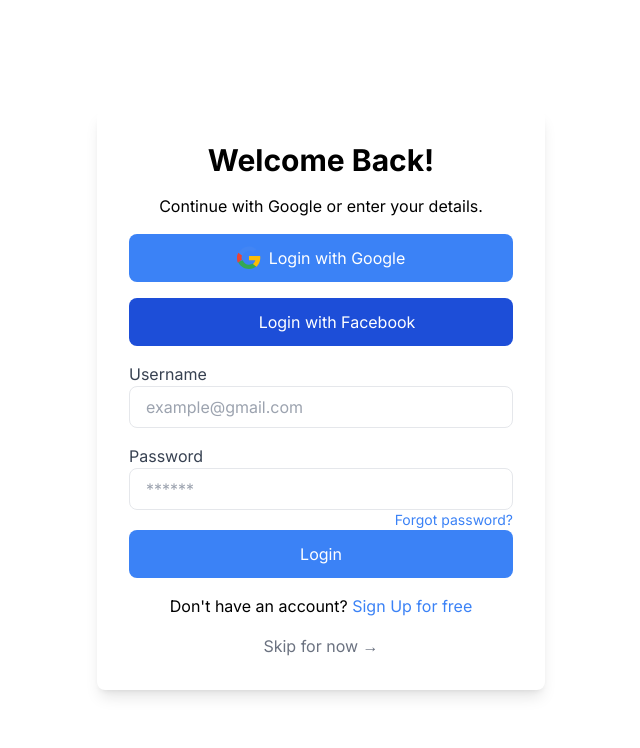
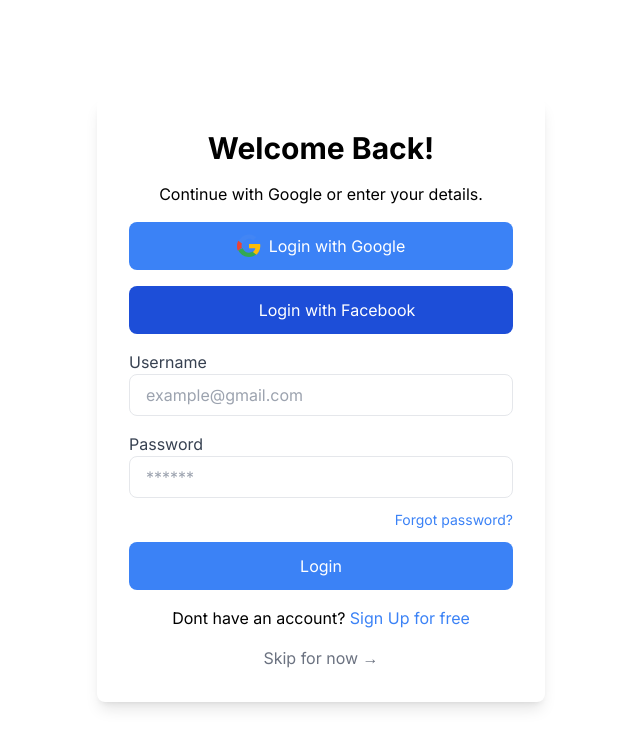
Before and after one commit to wissionaxis/wissionaxis, a Next.js app: page /register in a window 1280 px wide. Shown: the top 748 px of the page, without its empty margins (319-959 px from the left). Built offline with nearby package versions, Linux system fonts and the light colour scheme.

Commit message:
updatded register page

```diff
--- a/app/(sites)/register/page.tsx
+++ b/app/(sites)/register/page.tsx
@@ -1,3 +1,4 @@
+import Link from 'next/link';
 import React from 'react';
 
 const LoginPage = () => {
@@ -31,13 +32,13 @@
             <div className="mb-4">
               <label className="block text-gray-700">Password</label>
               <input type="password" placeholder="******" className="w-full px-4 py-2 border rounded-lg focus:outline-none focus:ring-2 focus:ring-blue-500" />
-              <a href="#" className="text-blue-500 text-sm float-right">Forgot password?</a>
+              <Link href="#" className="text-blue-500 text-sm float-right my-3">Forgot password?</Link>
             </div>
             <button className="w-full bg-blue-500 text-white py-3 px-6 rounded-lg">Login</button>
           </form>
           <div className="text-center">
-            <p className="mb-4">
-              Don't have an account? <a href="#" className="text-blue-500">Sign Up for free</a>
+            <p className="mb-4 ">
+              Dont have an account? <a href="#" className="text-blue-500">Sign Up for free</a>
             </p>
             <p>
               <a href="#" className="text-gray-500">Skip for now →</a>
--- a/app/components/common/Navbar.tsx
+++ b/app/components/common/Navbar.tsx
@@ -97,7 +97,7 @@
             </Link>
           ))}
           {isOpen && (
-            <Link href="/" className="block mb-3 bg-white text-blue-600 py-2 px-4 rounded-full hover:bg-gray-100 transition-colors mt-2">
+            <Link href="/register" className="block mb-3 bg-white text-blue-600 py-2 px-4 rounded-full hover:bg-gray-100 transition-colors mt-2">
               Register
             </Link>
           )}
```
